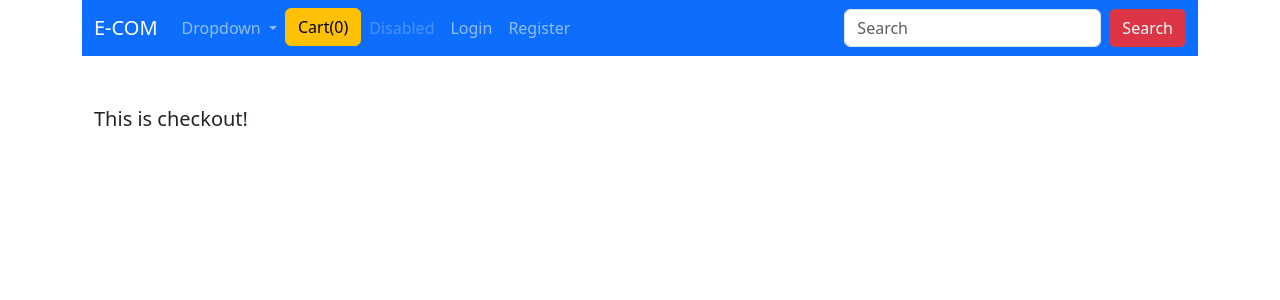
After one commit to freddymani22/eCommerce-website, a Django app: page /checkout/ in a window 1280 px wide. The commit adds this page. Shown: the top 300 px of the page. Run offline with Django 3.2, Linux system fonts and the light colour scheme; some libraries are stand-ins or nearby versions.

Commit message:
Added cart, user authentication.

```diff
--- a/shop/urls.py
+++ b/shop/urls.py
@@ -1,8 +1,10 @@
 from django.urls import path
 
-from .views import home
+from .views import home,detail_view,checkout
 
 app_name = 'shop'
 urlpatterns = [
-    path('',home, name= 'home')
+    path('',home, name= 'home'),
+    path('<int:id>/',detail_view, name= 'detail'),
+    path('checkout/',checkout, name= 'checkout')
 ]
--- a/shop/views.py
+++ b/shop/views.py
@@ -1,5 +1,4 @@
-from django.shortcuts import render
-from django.contrib.auth.decorators import login_required
+from django.shortcuts import render,get_object_or_404
 from django.core.paginator import Paginator
 
 
@@ -8,10 +7,10 @@ from .models import Product
 # Create your views here.
 
 
-@login_required
+
 def home(request):
     #search
-    product_qs = Product.objects.all()
+    product_qs = Product.objects.all().order_by('-id')
     item_name = request.GET.get('item_name')
     if item_name != '' and item_name is not None:
         product_qs = Product.objects.filter(title__icontains = item_name)
@@ -21,3 +20,13 @@ def home(request):
     page = request.GET.get('page')
     product_qs = paginator.get_page(page)
     return render(request, 'shop/home.html', context = {'product_qs': product_qs})
+
+
+
+def detail_view(request, id = None):
+    obj = get_object_or_404(Product, id = id)
+    return render(request, 'shop/detail.html', context = {'obj': obj})
+
+
+def checkout(request):
+    return render(request, 'shop/checkout.html')
--- a/templates/accounts/login.html
+++ b/templates/accounts/login.html
@@ -19,7 +19,7 @@
                   <div class="row justify-content-center">
                     <div class="col-md-10 col-lg-6 col-xl-5 order-2 order-lg-1">
 
-                      <p class="text-center h1 fw-bold mb-5 mx-1 mx-md-4 mt-4">Sign up</p>
+                      <p class="text-center h1 fw-bold mb-5 mx-1 mx-md-4 mt-4">Sign In</p>
                       <img src="https://mdbcdn.b-cdn.net/img/Photos/new-templates/bootstrap-registration/draw1.webp"
                       class="img-fluid" alt="Sample image">
                       <form method = 'POST', class="mx-1 mx-md-4">
--- a/templates/base.html
+++ b/templates/base.html
@@ -9,16 +9,39 @@
   <meta charset="UTF-8">
   <meta http-equiv="X-UA-Compatible" content="IE=edge">
 
-    <link rel="stylesheet" href="https://cdn.jsdelivr.net/npm/bootstrap@5.3.0-alpha3/dist/css/bootstrap.min.css">
+  <!-- boootstrap CSS CDN -->
+  <link href="https://cdn.jsdelivr.net/npm/bootstrap@5.3.0-alpha3/dist/css/bootstrap.min.css" rel="stylesheet"
+    integrity="sha384-KK94CHFLLe+nY2dmCWGMq91rCGa5gtU4mk92HdvYe+M/SXH301p5ILy+dN9+nJOZ" crossorigin="anonymous">
+
+  <!-- CSS file -->
   <link rel="stylesheet" href="{% static 'style.css' %}">
   <title>Document</title>
+
+  <!-- jquery CDN -->
+  <script src="https://code.jquery.com/jquery-3.6.4.js" integrity="sha256-a9jBBRygX1Bh5lt8GZjXDzyOB+bWve9EiO7tROUtj/E="
+    crossorigin="anonymous"></script>
+
+  <!-- bootstrap  popper and JS CDN -->
+
+  <script src="https://cdn.jsdelivr.net/npm/@popperjs/core@2.11.7/dist/umd/popper.min.js"
+    integrity="sha384-zYPOMqeu1DAVkHiLqWBUTcbYfZ8osu1Nd6Z89ify25QV9guujx43ITvfi12/QExE"
+    crossorigin="anonymous"></script>
+  <script src="https://cdn.jsdelivr.net/npm/bootstrap@5.3.0-alpha3/dist/js/bootstrap.min.js"
+    integrity="sha384-Y4oOpwW3duJdCWv5ly8SCFYWqFDsfob/3GkgExXKV4idmbt98QcxXYs9UoXAB7BZ"
+    crossorigin="anonymous"></script>
+
 </head>
 
 <body>
-    <nav class="navbar navbar-expand-lg">
+  <div class="container">
+    <div class="row">
+      <div class="col-md-12">
+        <nav class="navbar navbar-expand-lg navbar-dark bg-primary sticky-top">
           <div class="container-fluid">
-          <a class="navbar-brand text-white" href="{% url 'shop:home' %}">E-COM</a>
-          <button class="navbar-toggler" type="button" data-bs-toggle="collapse" data-bs-target="#navbarSupportedContent" aria-controls="navbarSupportedContent" aria-expanded="false" aria-label="Toggle navigation">
+            <a class="brand navbar-brand text-white" href="{% url 'shop:home' %}">E-COM</a>
+            <button class="navbar-toggler" type="button" data-bs-toggle="collapse"
+              data-bs-target="#navbarSupportedContent" aria-controls="navbarSupportedContent" aria-expanded="false"
+              aria-label="Toggle navigation">
               <span class="navbar-toggler-icon"></span>
             </button>
 
@@ -28,45 +51,64 @@
                 <!-- <li class="nav-item">
                 <a class="nav-link active" aria-current="page" href="{% url 'accounts:register' %}">Register</a>
               </li> -->
-              {% if user.is_authenticated %}
                 <li class="nav-item dropdown">
-                <a class="nav-link dropdown-toggle" href="#" role="button" data-bs-toggle="dropdown" aria-expanded="false">
+                  <a class="nav-link dropdown-toggle" href="#" role="button" data-bs-toggle="dropdown"
+                    aria-expanded="false">
                     Dropdown
                   </a>
                   <ul class="dropdown-menu">
                     <li><a class="dropdown-item" href="#">Action</a></li>
                     <li><a class="dropdown-item" href="#">Another action</a></li>
-                  <li><hr class="dropdown-divider"></li>
+                    <li>
+                      <hr class="dropdown-divider">
+                    </li>
                     <li><a class="dropdown-item" href="#">Something else here</a></li>
                   </ul>
                 </li>
                 <li class="nav-item">
+                  <button id=cart type="button" data-bs-html = 'true' class="btn btn-warning" data-bs-container="body"
+                    data-bs-toggle="popover" data-bs-placement="bottom" data-bs-content="hello">
+                    Cart(0)
+                  </button>
+                </li>
+                <li class="nav-item">
                   <a class="nav-link disabled">Disabled</a>
                 </li>
+                {% if user.is_authenticated %}
                 <li class="nav-item">
                   <a class="nav-link" href="{% url 'accounts:logout' %}">Logout</a>
                 </li>
+                {% else %}
+                <li class="nav-item">
+                  <a class="nav-link" href="{% url 'accounts:login' %}">Login</a>
+                </li>
+                <li class="nav-item">
+                  <a class="nav-link" href="{% url 'accounts:register' %}">Register</a>
+                </li>
+
+
+              {% endif %}
             </ul>
               <form class="d-flex" role="search">
-              <input class="form-control me-2" type="search" name = 'item_name' placeholder="Search" aria-label="Search">
-              <button class="btn btn-outline-success" type="submit">Search</button>
+                <input class="form-control me-2" type="search" name='item_name' placeholder="Search"
+                  aria-label="Search">
+                <button class="btn btn-danger" type="submit">Search</button>
               </form>
             </div>
-          {% else %}
 
 
 
-          {% endif %}
+
           </div>
+
         </nav>
+      </div>
+    </div>
     {% block content %}
     {% endblock content %}
-    <script src="https://cdn.jsdelivr.net/npm/@popperjs/core@2.11.7/dist/umd/popper.min.js"
-        integrity="sha384-zYPOMqeu1DAVkHiLqWBUTcbYfZ8osu1Nd6Z89ify25QV9guujx43ITvfi12/QExE"
-        crossorigin="anonymous"></script>
-    <script src="https://cdn.jsdelivr.net/npm/bootstrap@5.3.0-alpha3/dist/js/bootstrap.min.js"
-        integrity="sha384-Y4oOpwW3duJdCWv5ly8SCFYWqFDsfob/3GkgExXKV4idmbt98QcxXYs9UoXAB7BZ"
-        crossorigin="anonymous"></script>
+  </div>
 </body>
+{% block jquery %}
+{% endblock jquery %}
 
 </html>
--- /dev/null
+++ b/templates/shop/checkout.html
@@ -0,0 +1,10 @@
+{% extends 'base.html' %}
+
+{% block content %}
+<div class="container">
+    <div class="row mt-5">
+        <div class="col-md-12"></div>
+        <p class="lead">This is checkout!</p>
+    </div>
+</div>
+{% endblock content %}
```
Also changed, not shown: shop/models.py (+11 -0 lines), templates/shop/detail.html (added, +43 -0 lines), templates/shop/home.html (+71 -10 lines), db.sqlite3, 2 other files. Lines whose indentation alone changed are shown as unchanged.
